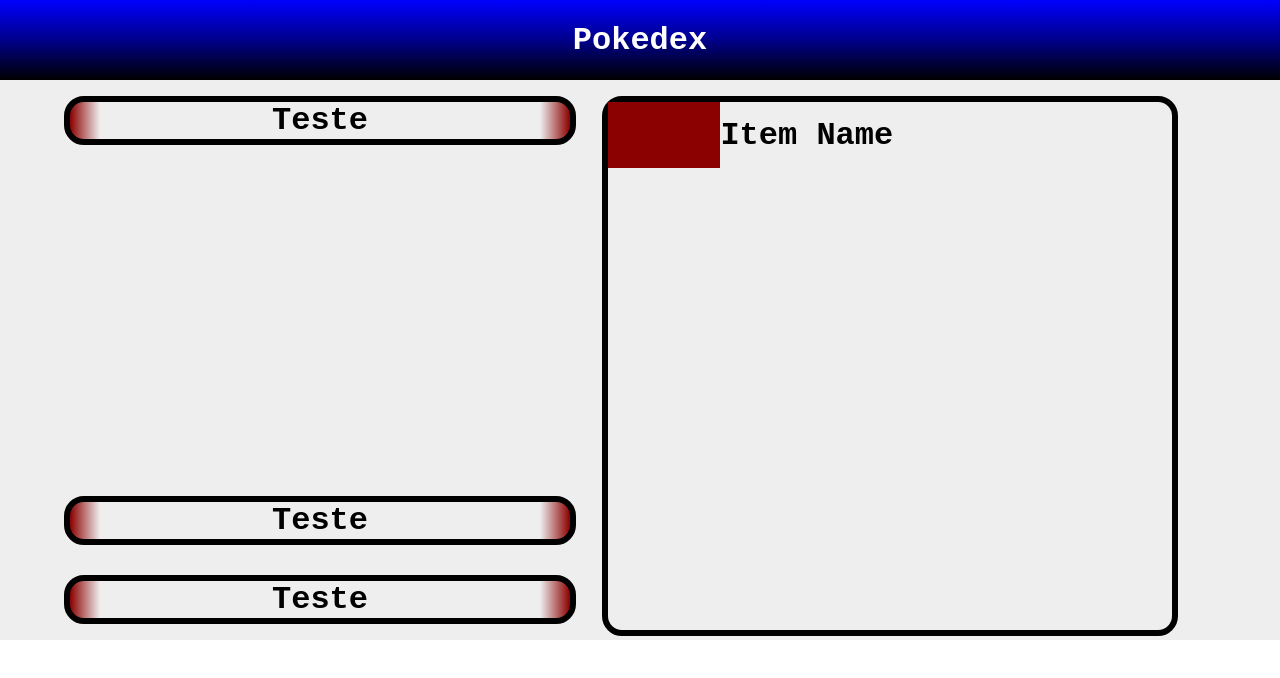
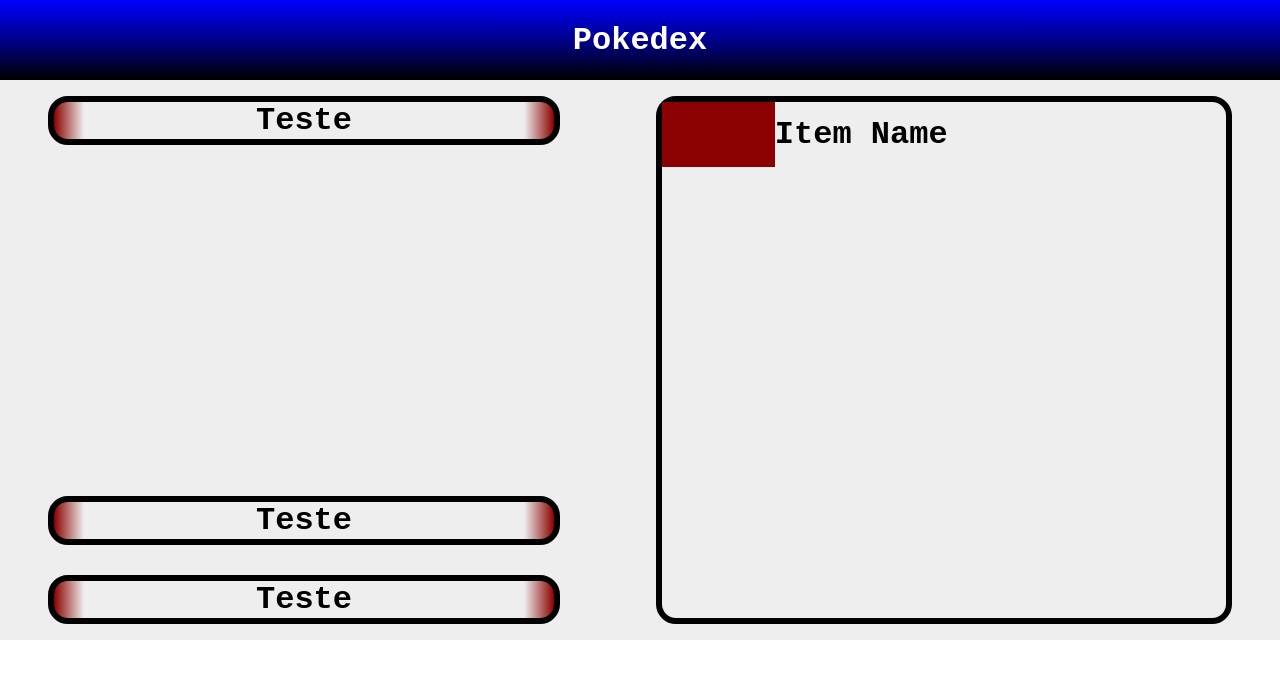
Before and after one commit to racs4/pokedex_react, a React (Create React App) app: page / in a window 1280 px wide. Shown: the top 678 px of the page. Built offline with nearby package versions, Linux system fonts and the light colour scheme; the HTML template or start-up script is replaced by a standard one.

Commit message:
fix(style): Corrige espacamentos e alturas
Corrige espacamentos das partes do corpo
Corrige altura da parte direita do corpo

```diff
--- a/src/components/poklist/poklist.css
+++ b/src/components/poklist/poklist.css
@@ -1,4 +1,5 @@
 .poklist {
+    box-sizing: border-box;
     border: 6px solid black;
     height: 100%;
     border-radius: 20px;
--- a/src/layout/body/body.css
+++ b/src/layout/body/body.css
@@ -5,6 +5,7 @@
     background-color: #eeeeee;
     display: flex;
     align-items: center;
+    justify-content: space-around;
 }
 
 .body__parts {
--- a/src/layout/body/body_left/body_left.css
+++ b/src/layout/body/body_left/body_left.css
@@ -1,6 +1,5 @@
 .body__left {
     width: 40vw;
-    margin-left: 5%;
 }
 
 .body__info {
--- a/src/layout/body/body_right/body_right.css
+++ b/src/layout/body/body_right/body_right.css
@@ -1,5 +1,4 @@
 .body__right {
     width: 45vw;
     height: 100%;
-    margin-left: 2%;
 }
```
